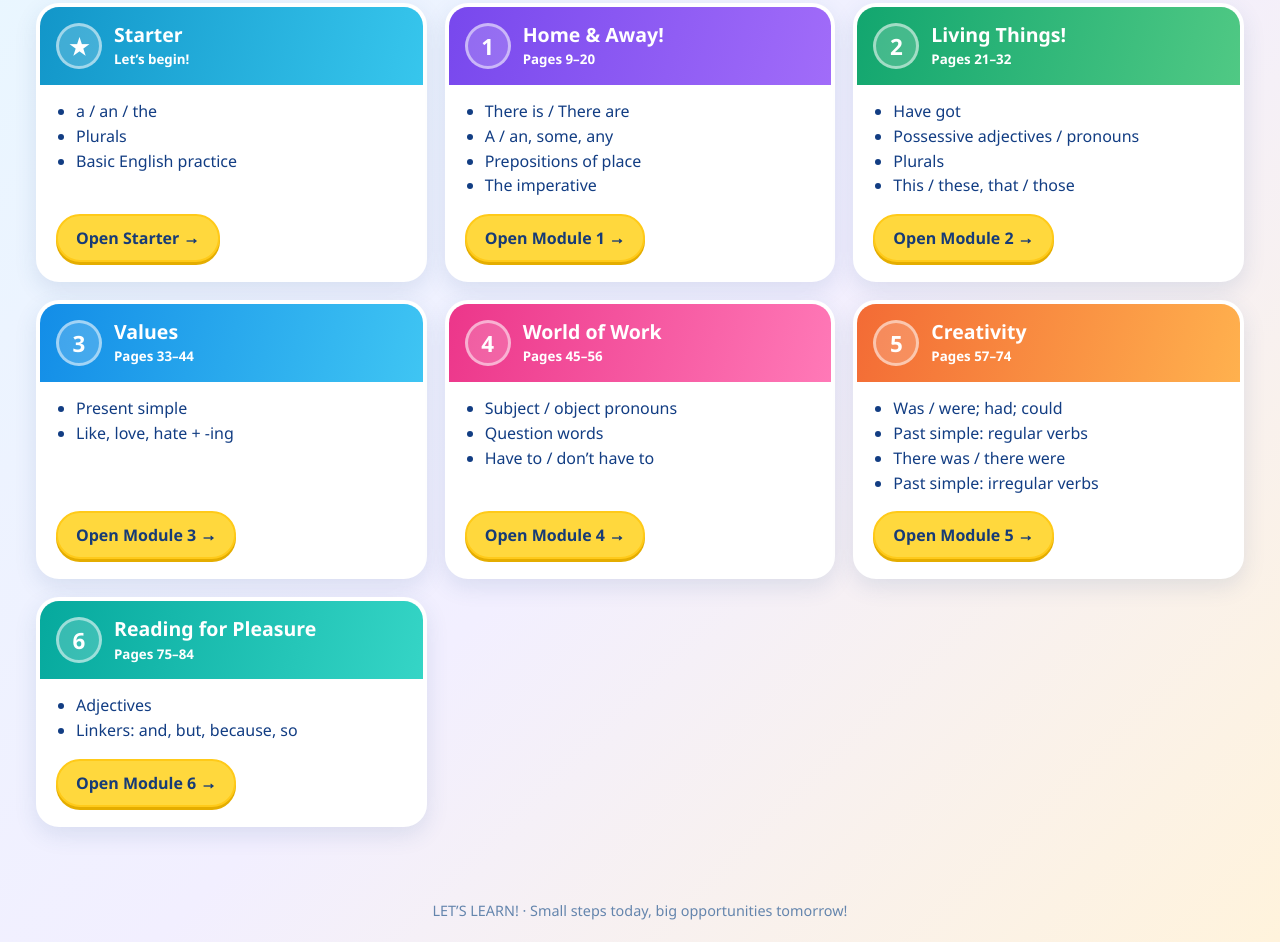
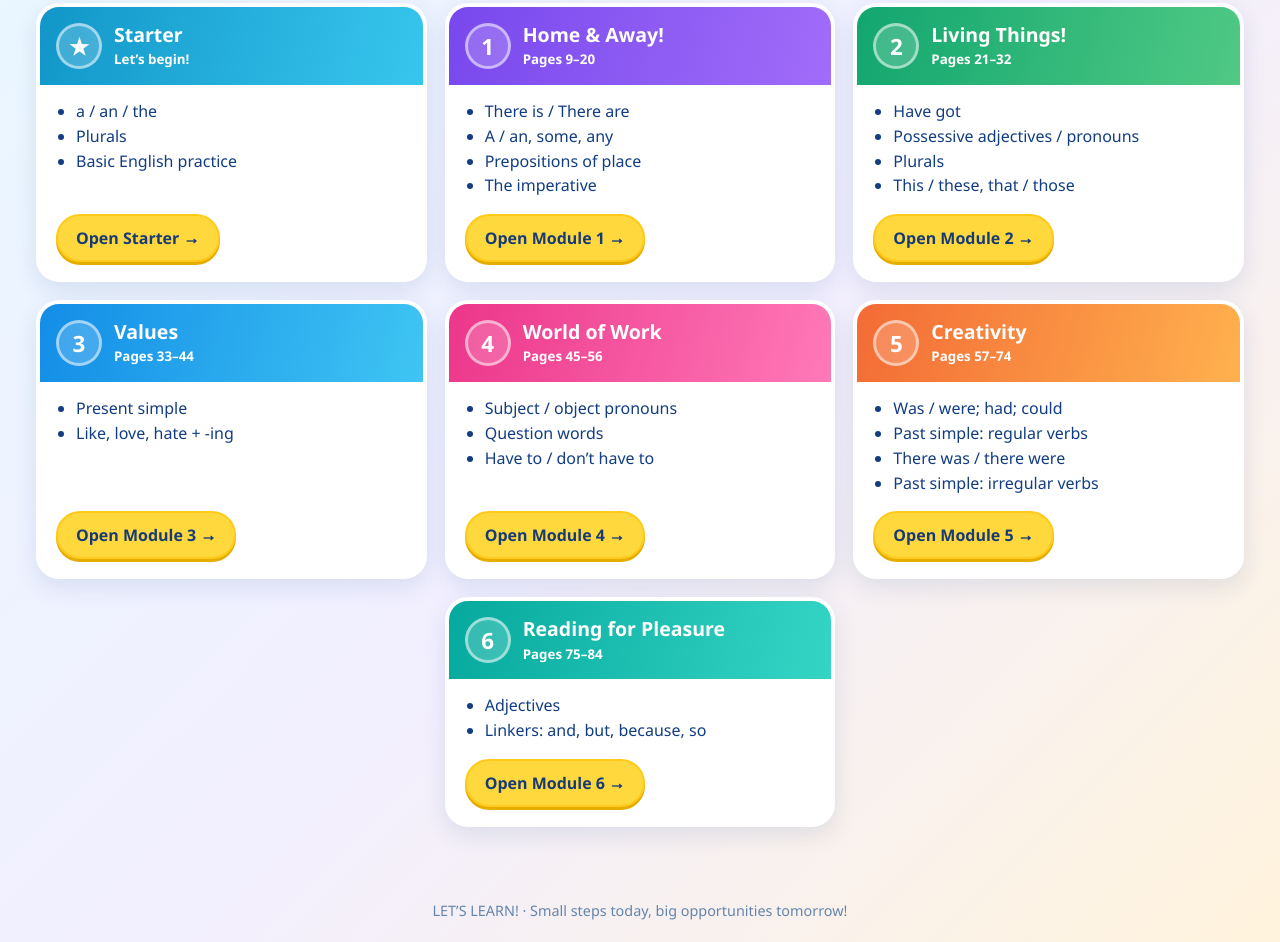
Before and after one commit to dmlt-project/ai-english-bridge, a website: page modules.html in a window 1280 px wide. Shown: the part 284-1226 px from the top of the page. Drawn offline with Linux system fonts and the light colour scheme.

Commit message:
Add files via upload

```diff
--- a/modules.html
+++ b/modules.html
@@ -6,8 +6,9 @@
 
 main{max-width:1280px;margin:auto;padding:30px clamp(14px,3vw,36px) 52px}.head{text-align:center;margin-bottom:24px}.head h1{font-size:clamp(2rem,4vw,3.1rem);margin:0 0 8px;color:#083c91;text-shadow:1px 2px white}.head p{font-size:1.1rem;font-weight:750;margin:0;color:#2465ac}.notice{max-width:800px;margin:16px auto 0;padding:11px 16px;border-radius:14px;background:#fff9dd;border:1px solid #ffda57;font-weight:650}
 .grid{display:grid;grid-template-columns:repeat(3,minmax(0,1fr));gap:18px}.card{overflow:hidden;border-radius:23px;background:white;border:4px solid white;box-shadow:0 8px 22px #315a9120;display:flex;flex-direction:column;transition:.18s}.card:hover{transform:translateY(-4px);box-shadow:0 14px 28px #315a9130}.card-head{display:flex;align-items:center;gap:12px;color:white;padding:14px 16px;min-height:78px}.card-head h2{margin:0;font-size:1.22rem;line-height:1.15}.card-head small{display:block;margin-top:4px;font-weight:750}.num{width:46px;height:46px;flex:0 0 46px;border-radius:50%;display:grid;place-items:center;border:3px solid #ffffff80;background:#ffffff30;font-size:1.4rem;font-weight:1000}.card-body{padding:14px 16px 16px;display:flex;flex-direction:column;flex:1}.card-body ul{margin:0 0 16px;padding-left:20px;line-height:1.55;flex:1}.open{display:inline-block;align-self:flex-start;text-decoration:none;background:var(--yellow);color:#173b76;border-radius:999px;padding:11px 18px;font-weight:950;border:2px solid #ffca19;box-shadow:0 3px 0 #e4ad00}
+.c6{grid-column:2;grid-row:3}
 .c0 .card-head{background:linear-gradient(105deg,#1296c9,#37c6ed)}.c1 .card-head{background:linear-gradient(105deg,#7848ed,#a16cf9)}.c2 .card-head{background:linear-gradient(105deg,#12a66f,#50c984)}.c3 .card-head{background:linear-gradient(105deg,#138de7,#3fc5f3)}.c4 .card-head{background:linear-gradient(105deg,#ec368a,#ff79b7)}.c5 .card-head{background:linear-gradient(105deg,#f36b35,#ffb14e)}.c6 .card-head{background:linear-gradient(105deg,#06a99d,#35d5c6)}footer{text-align:center;padding:22px;color:#6485ad;font-size:.9rem}
-@media(max-width:900px){.grid{grid-template-columns:repeat(2,minmax(0,1fr))}}@media(max-width:580px){.topbar{align-items:flex-start}.brand{font-size:.92rem}.nav a{padding:8px 11px}.grid{grid-template-columns:1fr}}
+@media(max-width:900px){.grid{grid-template-columns:repeat(2,minmax(0,1fr))}.c6{grid-column:auto;grid-row:auto}}@media(max-width:580px){.c6{grid-column:auto;grid-row:auto}.topbar{align-items:flex-start}.brand{font-size:.92rem}.nav a{padding:8px 11px}.grid{grid-template-columns:1fr}}
 </style></head><body>
 <header class="topbar"><div class="brand">🌟 LET’S LEARN! <span style="color:#6685b0;font-size:.78rem">· AI English Bridge · Grade 5</span></div><nav class="nav"><a href="../index.html">⌂ Home</a></nav></header>
 
```
